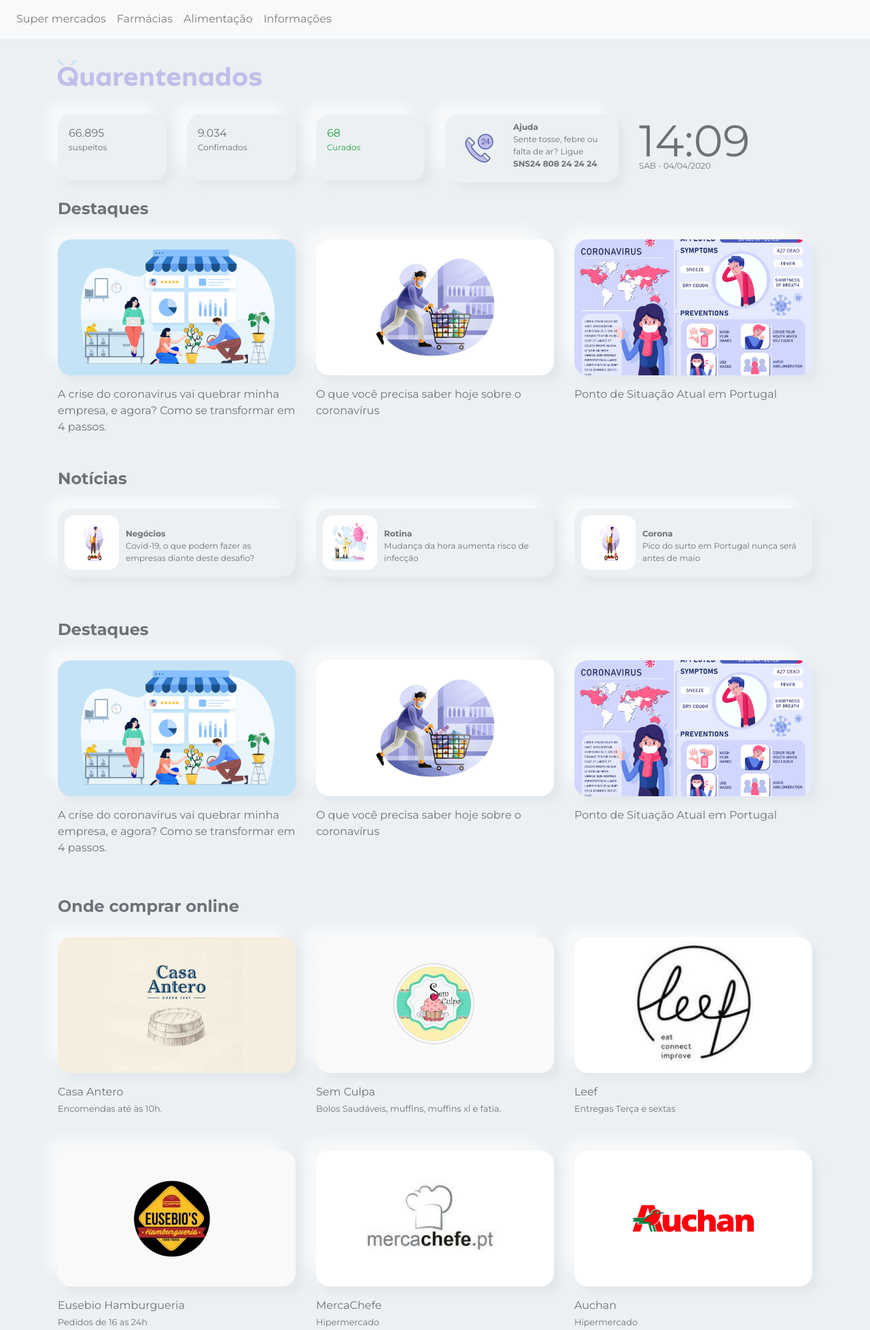
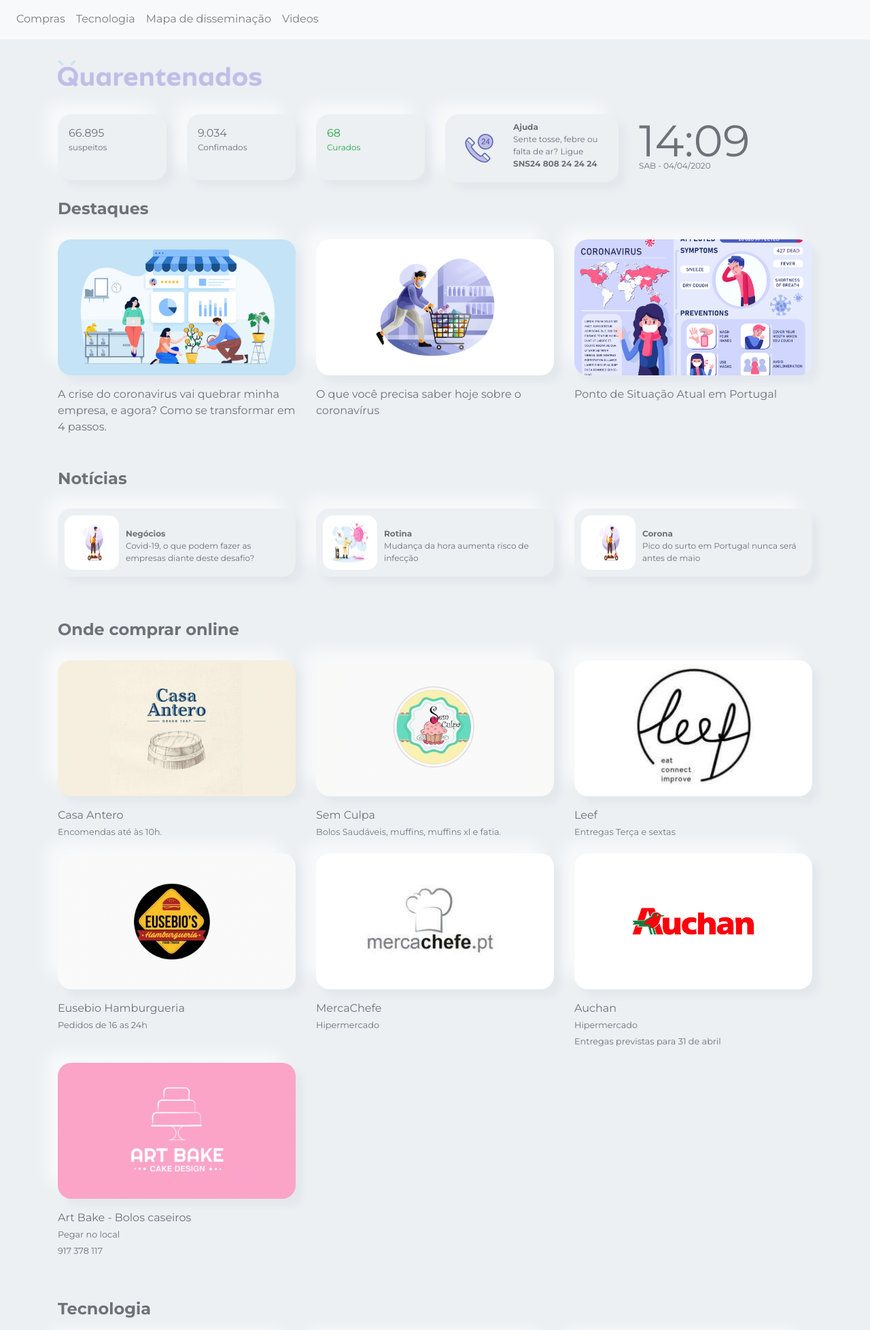
Before and after one commit to luizalbertobm/quarentenados, a PHP site: page / in a window 1280 px wide. Shown: the top 1956 px of the page at 68% size. Run offline with PHP 8.4, Linux system fonts and the light colour scheme; some libraries are stand-ins or nearby versions.

Commit message:
feat: Add link to menus

```diff
--- a/index.php
+++ b/index.php
@@ -22,10 +22,10 @@
 
             <div class="collapse navbar-collapse" id="navbarSupportedContent">
                 <ul class="navbar-nav mr-auto">
-                    <li class="nav-item"><a class="nav-link" href="#">Super mercados</a></li>
-                    <li class="nav-item"><a class="nav-link" href="#">Farmácias</a></li>
-                    <li class="nav-item"><a class="nav-link" href="#">Alimentação</a></li>
-                    <li class="nav-item"><a class="nav-link" href="#">Informações</a></li>
+                    <li class="nav-item"><a class="nav-link" href="#compras">Compras</a></li>
+                    <li class="nav-item"><a class="nav-link" href="#tecnologia">Tecnologia</a></li>
+                    <li class="nav-item"><a class="nav-link" href="#map">Mapa de disseminação</a></li>
+                    <li class="nav-item"><a class="nav-link" href="#videos">Videos</a></li>
                     <!-- <li class="nav-item dropdown">
                         <a class="nav-link dropdown-toggle" href="#" id="navbarDropdown" role="button" data-toggle="dropdown" aria-haspopup="true" aria-expanded="false">
                             Outros
@@ -156,36 +156,9 @@
                 </div>
             </div>
 
-        <div class="section">
-            <h2>Destaques</h2>
 
-            <div class="row">
-                <div class="col-md-4">
-                    <div class="neumorphism box mb-3" style="background-image: url(imgs/investment-company.png)">
-                    </div>
-                    <a target="_blank" href="https://medium.com/@igor_73854/a-crise-do-coronavirus-vai-quebrar-minha-empresa-e-agora-como-se-transformar-em-4-passos-20c30ebb7d3b" class="description size24">
-                        A crise do coronavirus vai quebrar minha empresa, e agora? Como se transformar em 4 passos.
-                    </a>
-                </div>
-                <div class="col-md-4">
-                    <div class="neumorphism box mb-3" style="background-image: url(imgs/corona-o-que-voce-precisa-saber.png)">
-                    </div>
-                    <a target="_blank" href="https://www.publico.pt/2020/03/27/sociedade/noticia/precisa-saber-hoje-coronavirus-1909913" class="description size24">
-                        O que você precisa saber hoje sobre o coronavírus
-                    </a>
-                </div>
-                <div class="col-md-4">
-                    <div class="neumorphism box mb-3" style="background-image: url(imgs/corona-news.png)">
-                    </div>
-                    <a target="_blank" href="https://covid19.min-saude.pt/ponto-de-situacao-atual-em-portugal/" class="description size24">
-                        Ponto de Situação Atual em Portugal
-                    </a>
-                </div>
-            </div>
-        </div>
-
-        <div class="section">
-            <h2>Onde comprar online</h2>
+            <div class="section">
+                <h2 id="compras">Onde comprar online</h2>
 
                 <div class="row">
                     <div class="col-md-4">
@@ -215,9 +188,7 @@
                             <small>Entregas Terça e sextas</small>
                         </a>
                     </div>
-                </div>
 
-                <div class="row">
                     <div class="col-md-4">
                         <div class="neumorphism box mb-3" style="background-image: url(imgs/eusebio.png)">
                         </div>
@@ -246,9 +217,7 @@
                             <small>Entregas previstas para 31 de abril</small>
                         </a>
                     </div>
-                </div>
 
-                <div class="row">
                     <div class="col-md-4">
                         <div class="neumorphism box mb-3" style="background-image: url(imgs/art-bake.png)">
                         </div>
@@ -259,15 +228,12 @@
                             <br><small>917 378 117</small>
                         </a>
                     </div>
-
-
                 </div>
-
             </div>
 
 
             <div class="section">
-                <h2>Tecnologia</h2>
+                <h2 id="tecnologia">Tecnologia</h2>
 
                 <div class="row">
                     <div class="col-md-4">
@@ -295,7 +261,7 @@
             </div>
 
 
-            <div class="business">
+            <div class="business" id="map">
                 <h2 class="mt-5">Mapa da disseminação</h2>
                 <div class="row">
                     <div class="col-md-12 ">
@@ -306,7 +272,7 @@
                 </div>
             </div>
 
-            <div class="promotions">
+            <div class="promotions" id="videos">
                 <h2 class="mt-5">Videos</h2>
                 <div class="row">
                     <div class="col-md-6 mb-4">
```
